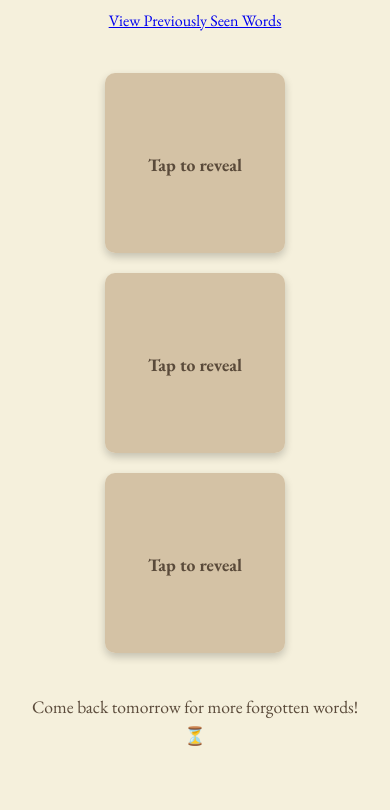
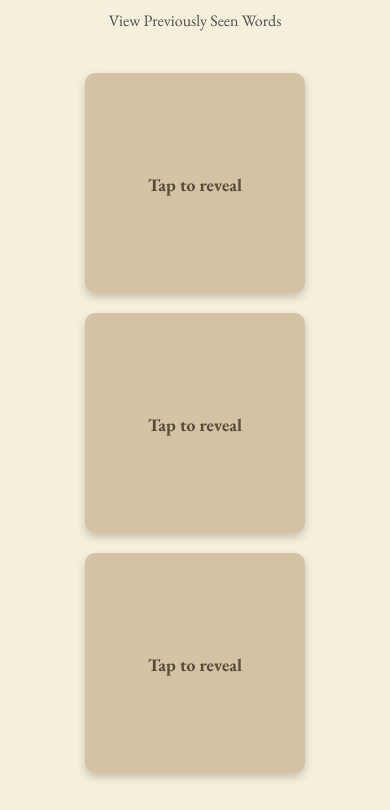
Before and after one commit to aswintsk/forgotten.words, a plain HTML site: page index.html in a window 390 px wide. Shown: the part 156-966 px from the top of the page. Before the commit the page ends 943 px from the top, so only its background shows below. Drawn offline with nearby package versions, Linux system fonts and the light colour scheme.

Commit message:
Add files via upload

```diff
--- a/s.js
+++ b/s.js
@@ -61,7 +61,6 @@ function createWordCards() {
             </div>
         `;
 
-
         card.addEventListener("click", () => {
             card.classList.toggle("flipped");
             card.classList.add("disabled");
@@ -98,3 +97,4 @@ function displayViewedWords() {
     });
 }
 createWordCards();
+localStorage.clear();
--- a/styles.css
+++ b/styles.css
@@ -35,7 +35,11 @@ p {
     margin-top: 20px;
     padding: 20px;
 }
-
+a{
+    text-decoration: none;
+    color: rgb(78, 77, 77);
+    cursor: pointer;
+}
 /* Word Card */
 .word-card {
     width: 260px;
@@ -51,7 +55,6 @@ p {
     box-shadow: 0 4px 8px #b99a79;
 
 }
-
 .card-inner {
     width: 100%;
     height: 100%;
@@ -133,7 +136,7 @@ p {
 
     .word-card {
         width: 220px;
-        height: 220px;
+        height: 260px;
     }
 
     h1 {
@@ -151,8 +154,8 @@ p {
 
 @media (max-width: 480px) {
     .word-card {
-        width: 180px;
-        height: 180px;
+        width: 220px;
+        height: 220px;
     }
 
     .card-front {
--- a/viewed.css
+++ b/viewed.css
@@ -25,7 +25,11 @@ p {
     color: #5a4a3a;
     margin-top: 20px;
 }
-
+a{
+    text-decoration: none;
+    color: rgb(78, 77, 77);
+    cursor: pointer;
+}
 /* Viewed Words Container */
 #viewed-words-container {
     display: flex;
```
